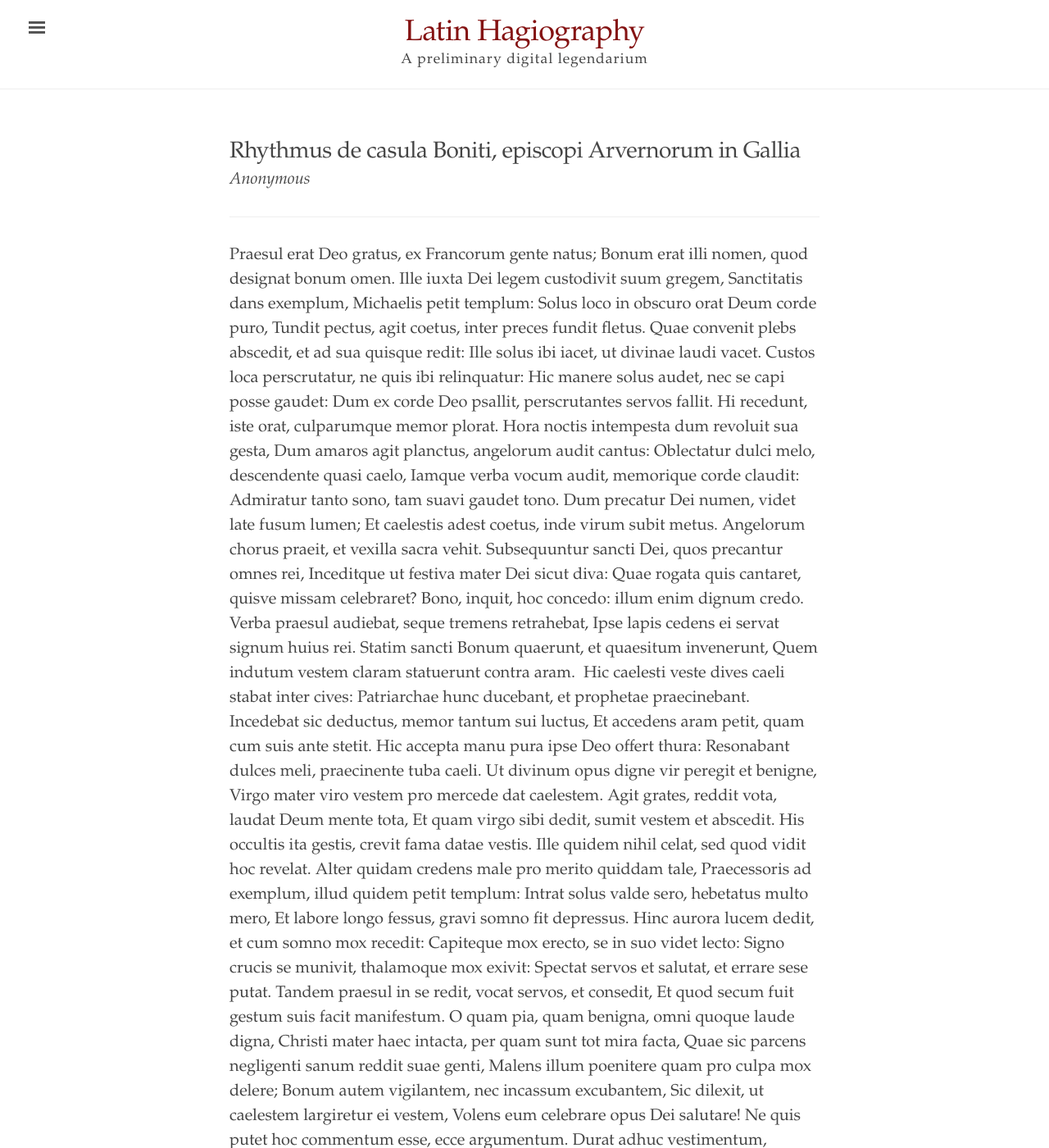
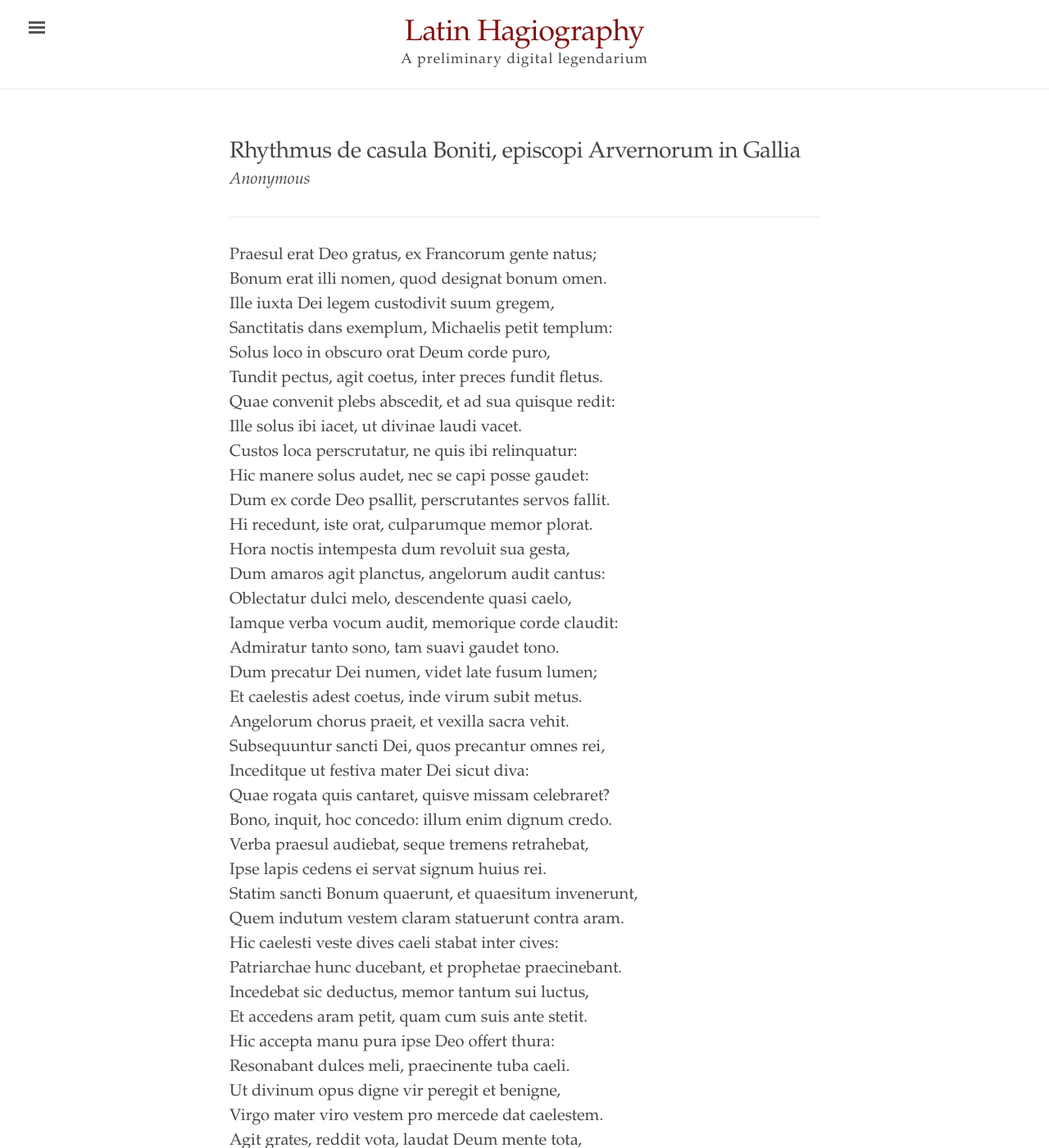
Before and after one commit to cjkoepke1/latin-hagiography, a Jekyll site: the page built from _texts/rhythmus-casula-boniti.md, in a window 1280 px wide and 1400 px high. Shown: the whole window at 82% size. Built offline with Jekyll 4.4.1, drawn with Linux system fonts in a browser that asks for light colours; some of the changed text lies outside the part shown.

Commit message:
Added line breaks

```diff
--- a/_texts/rhythmus-casula-boniti.md
+++ b/_texts/rhythmus-casula-boniti.md
@@ -10,83 +10,84 @@ source: Acta Sanctorum
 
 ---
 
-Praesul erat Deo gratus, ex Francorum gente natus;
-Bonum erat illi nomen, quod designat bonum omen.
-Ille iuxta Dei legem custodivit suum gregem,
-Sanctitatis dans exemplum, Michaelis petit templum:
-Solus loco in obscuro orat Deum corde puro,
-Tundit pectus, agit coetus, inter preces fundit fletus.
-Quae convenit plebs abscedit, et ad sua quisque redit:
-Ille solus ibi iacet, ut divinae laudi vacet.
-Custos loca perscrutatur, ne quis ibi relinquatur:
-Hic manere solus audet, nec se capi posse gaudet:
-Dum ex corde Deo psallit, perscrutantes servos fallit.
-Hi recedunt, iste orat, culparumque memor plorat.
-Hora noctis intempesta dum revoluit sua gesta,
-Dum amaros agit planctus, angelorum audit cantus:
-Oblectatur dulci melo, descendente quasi caelo,
-Iamque verba vocum audit, memorique corde claudit:
-Admiratur tanto sono, tam suavi gaudet tono.
-Dum precatur Dei numen, videt late fusum lumen;
-Et caelestis adest coetus, inde virum subit metus.
-Angelorum chorus praeit, et vexilla sacra vehit.
-Subsequuntur sancti Dei, quos precantur omnes rei,
-Inceditque ut festiva mater Dei sicut diva:
-Quae rogata quis cantaret, quisve missam celebraret?
-Bono, inquit, hoc concedo: illum enim dignum credo.
-Verba praesul audiebat, seque tremens retrahebat,
-Ipse lapis cedens ei servat signum huius rei.
-Statim sancti Bonum quaerunt, et quaesitum invenerunt,
-Quem indutum vestem claram statuerunt contra aram.
-Hic caelesti veste dives caeli stabat inter cives:
-Patriarchae hunc ducebant, et prophetae praecinebant.
-Incedebat sic deductus, memor tantum sui luctus,
-Et accedens aram petit, quam cum suis ante stetit.
-Hic accepta manu pura ipse Deo offert thura:
-Resonabant dulces meli, praecinente tuba caeli.
-Ut divinum opus digne vir peregit et benigne,
-Virgo mater viro vestem pro mercede dat caelestem.
-Agit grates, reddit vota, laudat Deum mente tota,
-Et quam virgo sibi dedit, sumit vestem et abscedit.
-His occultis ita gestis, crevit fama datae vestis.
-Ille quidem nihil celat, sed quod vidit hoc revelat.
-Alter quidam credens male pro merito quiddam tale,
-Praecessoris ad exemplum, illud quidem petit templum:
-Intrat solus valde sero, hebetatus multo mero,
-Et labore longo fessus, gravi somno fit depressus.
-Hinc aurora lucem dedit, et cum somno mox recedit:
-Capiteque mox erecto, se in suo videt lecto:
-Signo crucis se munivit, thalamoque mox exivit:
-Spectat servos et salutat, et errare sese putat.
-Tandem praesul in se redit, vocat servos, et consedit,
-Et quod secum fuit gestum suis facit manifestum.
-O quam pia, quam benigna, omni quoque laude digna,
-Christi mater haec intacta, per quam sunt tot mira facta,
-Quae sic parcens negligenti sanum reddit suae genti,
-Malens illum poenitere quam pro culpa mox delere;
-Bonum autem vigilantem, nec incassum excubantem,
-Sic dilexit, ut caelestem largiretur ei vestem,
-Volens eum celebrare opus Dei salutare!
-Ne quis putet hoc commentum esse, ecce argumentum.
-Durat adhuc vestimentum, nullum ferens detrimentum.
-Arvernensis urbs perdives, quae et multos habet cives,
-Orienti tota patens, Occidenti parti latens,
-Fama fuit satis clara, belli quippe non ignara:
-Clarus mons haec nuncupatur. Apte ea reservatur,
-Illa Boni bona vestis, raro visa nisi festis.
-Suavissimi est odoris, et nitentis est coloris,
-Multae quoque levitatis, sed et mirae laevitatis.
-Modus vero contexturae, cuius artis vel facturae
-Sit introrsus et extrorsus, ignoratur quidem prorsus.
-Domnus praesul hoc Herbertus Norwicensis est expertus,
-Qui dicebat hanc vidisse, hanc et manu tetigisse.
-Ergo qui non credis vere rem, quam dico sic se habere,
-Vade et fac tibi fidem, vestem videns hanc ibidem,
-Et tunc tibi fiet satis: laudem scire quam non sapis,
-Enarrare tunc memento, corde puro et intento:
-Verum ne obliviscaris stellae maris salutaris,
-Cuius dono non privatur quisquis ei famulatur:
-Ipsi atque nato eius salus, honor atque virtus.
+- Praesul erat Deo gratus, ex Francorum gente natus;
+- Bonum erat illi nomen, quod designat bonum omen.
+- Ille iuxta Dei legem custodivit suum gregem,
+- Sanctitatis dans exemplum, Michaelis petit templum:
+- Solus loco in obscuro orat Deum corde puro,
+- Tundit pectus, agit coetus, inter preces fundit fletus.
+- Quae convenit plebs abscedit, et ad sua quisque redit:
+- Ille solus ibi iacet, ut divinae laudi vacet.
+- Custos loca perscrutatur, ne quis ibi relinquatur:
+- Hic manere solus audet, nec se capi posse gaudet:
+- Dum ex corde Deo psallit, perscrutantes servos fallit.
+- Hi recedunt, iste orat, culparumque memor plorat.
+- Hora noctis intempesta dum revoluit sua gesta,
+- Dum amaros agit planctus, angelorum audit cantus:
+- Oblectatur dulci melo, descendente quasi caelo,
+- Iamque verba vocum audit, memorique corde claudit:
+- Admiratur tanto sono, tam suavi gaudet tono.
+- Dum precatur Dei numen, videt late fusum lumen;
+- Et caelestis adest coetus, inde virum subit metus.
+- Angelorum chorus praeit, et vexilla sacra vehit.
+- Subsequuntur sancti Dei, quos precantur omnes rei,
+- Inceditque ut festiva mater Dei sicut diva:
+- Quae rogata quis cantaret, quisve missam celebraret?
+- Bono, inquit, hoc concedo: illum enim dignum credo.
+- Verba praesul audiebat, seque tremens retrahebat,
+- Ipse lapis cedens ei servat signum huius rei.
+- Statim sancti Bonum quaerunt, et quaesitum invenerunt,
+- Quem indutum vestem claram statuerunt contra aram.
+- Hic caelesti veste dives caeli stabat inter cives:
+- Patriarchae hunc ducebant, et prophetae praecinebant.
+- Incedebat sic deductus, memor tantum sui luctus,
+- Et accedens aram petit, quam cum suis ante stetit.
+- Hic accepta manu pura ipse Deo offert thura:
+- Resonabant dulces meli, praecinente tuba caeli.
+- Ut divinum opus digne vir peregit et benigne,
+- Virgo mater viro vestem pro mercede dat caelestem.
+- Agit grates, reddit vota, laudat Deum mente tota,
+- Et quam virgo sibi dedit, sumit vestem et abscedit.
+- His occultis ita gestis, crevit fama datae vestis.
+- Ille quidem nihil celat, sed quod vidit hoc revelat.
+- Alter quidam credens male pro merito quiddam tale,
+- Praecessoris ad exemplum, illud quidem petit templum:
+- Intrat solus valde sero, hebetatus multo mero,
+- Et labore longo fessus, gravi somno fit depressus.
+- Hinc aurora lucem dedit, et cum somno mox recedit:
+- Capiteque mox erecto, se in suo videt lecto:
+- Signo crucis se munivit, thalamoque mox exivit:
+- Spectat servos et salutat, et errare sese putat.
+- Tandem praesul in se redit, vocat servos, et consedit,
+- Et quod secum fuit gestum suis facit manifestum.
+- O quam pia, quam benigna, omni quoque laude digna,
+- Christi mater haec intacta, per quam sunt tot mira facta,
+- Quae sic parcens negligenti sanum reddit suae genti,
+- Malens illum poenitere quam pro culpa mox delere;
+- Bonum autem vigilantem, nec incassum excubantem,
+- Sic dilexit, ut caelestem largiretur ei vestem,
+- Volens eum celebrare opus Dei salutare!
+- Ne quis putet hoc commentum esse, ecce argumentum.
+- Durat adhuc vestimentum, nullum ferens detrimentum.
+- Arvernensis urbs perdives, quae et multos habet cives,
+- Orienti tota patens, Occidenti parti latens,
+- Fama fuit satis clara, belli quippe non ignara:
+- Clarus mons haec nuncupatur. Apte ea reservatur,
+- Illa Boni bona vestis, raro visa nisi festis.
+- Suavissimi est odoris, et nitentis est coloris,
+- Multae quoque levitatis, sed et mirae laevitatis.
+- Modus vero contexturae, cuius artis vel facturae
+- Sit introrsus et extrorsus, ignoratur quidem prorsus.
+- Domnus praesul hoc Herbertus Norwicensis est expertus,
+- Qui dicebat hanc vidisse, hanc et manu tetigisse.
+- Ergo qui non credis vere rem, quam dico sic se habere,
+- Vade et fac tibi fidem, vestem videns hanc ibidem,
+- Et tunc tibi fiet satis: laudem scire quam non sapis,
+- Enarrare tunc memento, corde puro et intento:
+- Verum ne obliviscaris stellae maris salutaris,
+- Cuius dono non privatur quisquis ei famulatur:
+- Ipsi atque nato eius salus, honor atque virtus.
+
 Amen.
 
 ---
```
